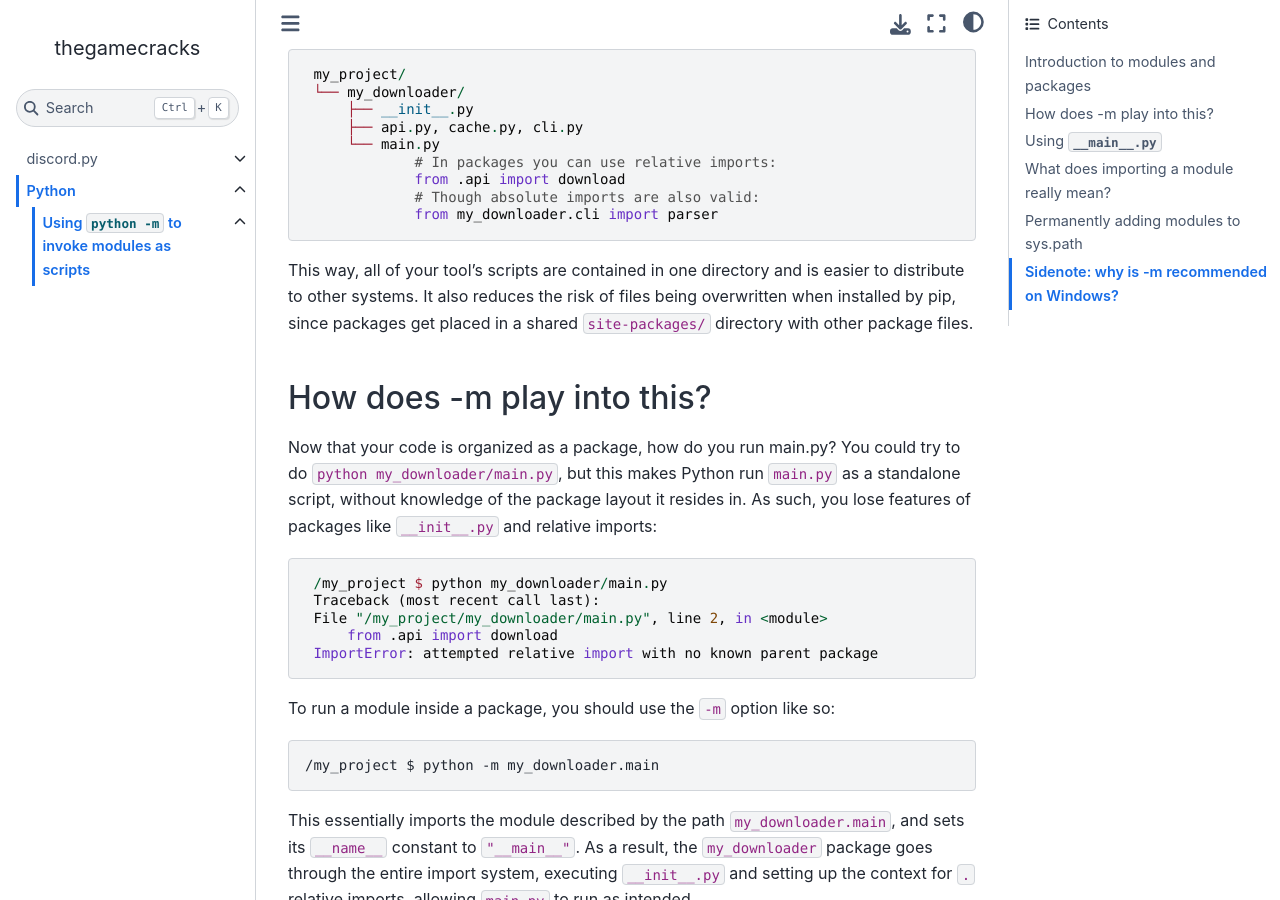
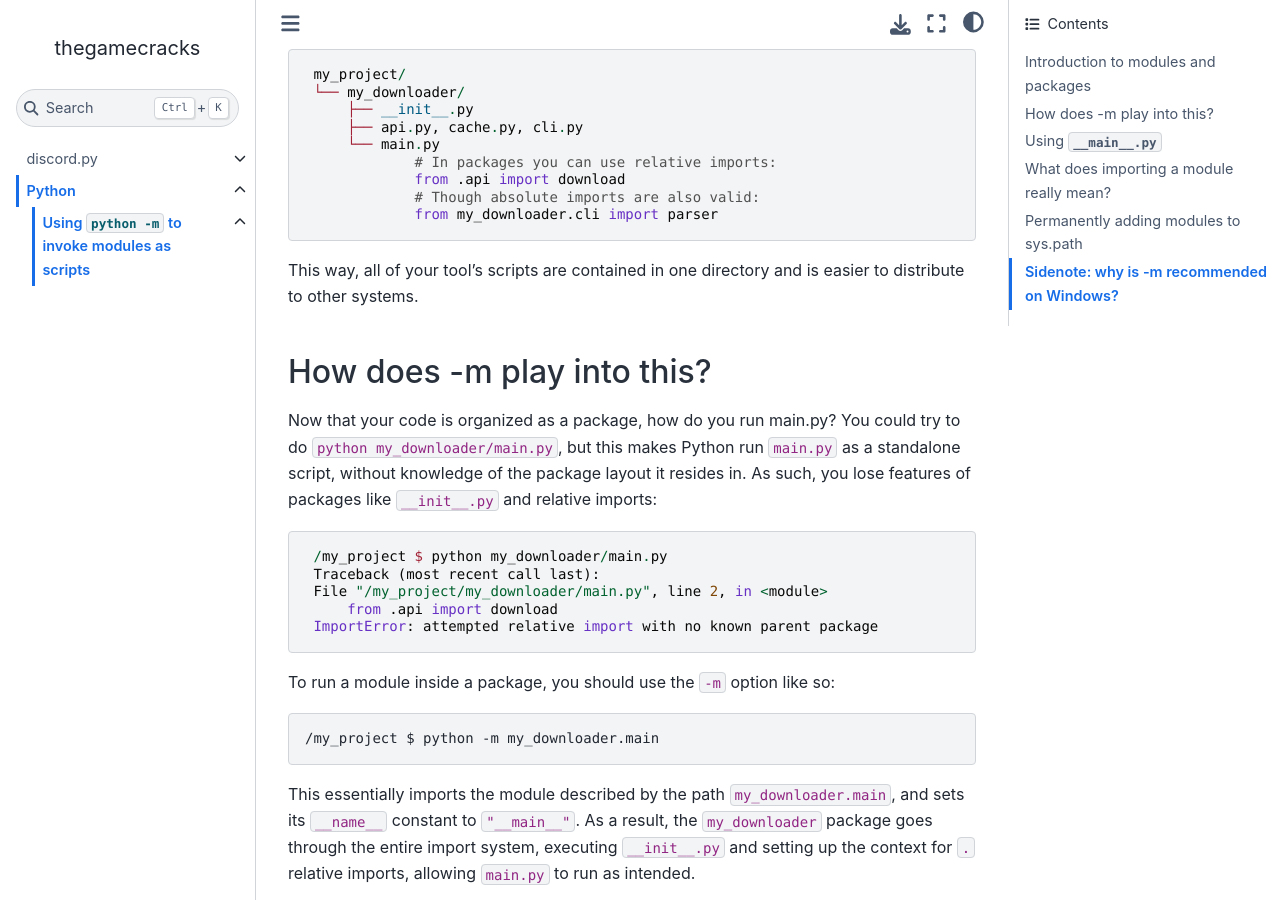
Before and after one commit to thegamecracks/thegamecracks.github.io, a Sphinx documentation site: the page built from docs/python/invoking_modules.rst, in a window 1280 px wide and 900 px high, scrolled down 1111 px. Built offline with Sphinx 7.4.7 and the Sphinx Book theme 1.1.4, drawn with Linux system fonts in a browser that asks for light colours.

Commit message:
feat: remove unnecessary sentence in module intro

```diff
--- a/docs/python/invoking_modules.rst
+++ b/docs/python/invoking_modules.rst
@@ -74,9 +74,7 @@ a single directory:
 .. _package: https://docs.python.org/3/tutorial/modules.html#packages
 
 This way, all of your tool's scripts are contained in one directory
-and is easier to distribute to other systems. It also reduces the risk
-of files being overwritten when installed by pip, since packages get
-placed in a shared ``site-packages/`` directory with other package files.
+and is easier to distribute to other systems.
 
 How does -m play into this?
 ---------------------------
```
